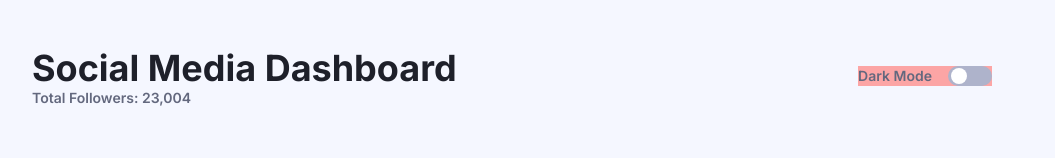
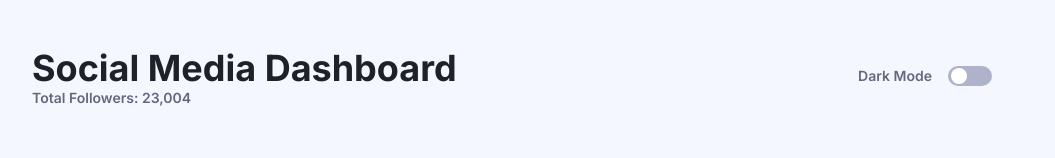
Before and after one commit to m-nomanWD/social-media-dashboard, a React (Vite) app: page / in a window 1280 px wide. Shown: the top 158 px of the page, without its empty margins (128-1183 px from the left). Built offline with nearby package versions, Linux system fonts and the light colour scheme.

Commit message:
bug fixing
check

```diff
--- a/src/App.jsx
+++ b/src/App.jsx
@@ -33,7 +33,7 @@
               <h1 className="md:text-4xl text-2xl  text-wrap font-bold ">Social Media Dashboard</h1>
               <h4 className="text-neutral_light_dark_grayish_blue_text font-semibold m-0 p-0 dark:text-neutral_dark_desaturated_blue_text ">Total Followers: 23,004</h4>
             </div>
-            <div className="flex items-center justify-center mt-4 w-fit bg-red-300">
+            <div className="flex items-center justify-center mt-4 w-fit">
               <span className="sm:mr-4 mr-2 dark:text-neutral_dark_desaturated_blue_text text-neutral_light_dark_grayish_blue_text font-semibold">Dark Mode</span>
               <div className="relative rounded-xl  bg-light_theme_toggle w-11 h-5 dark:bg-dark_theme_toggle">
                 <span onClick={() => {
```
